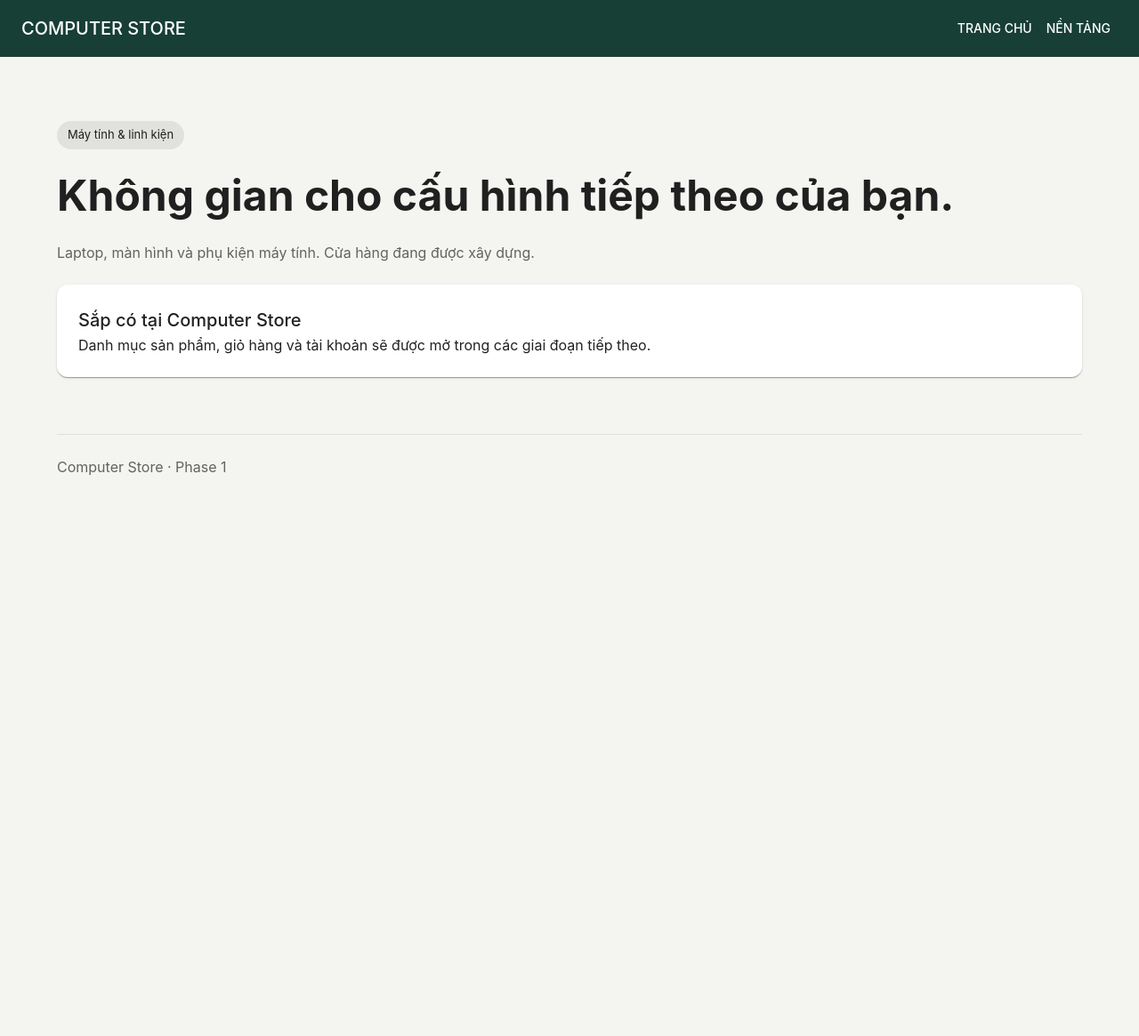
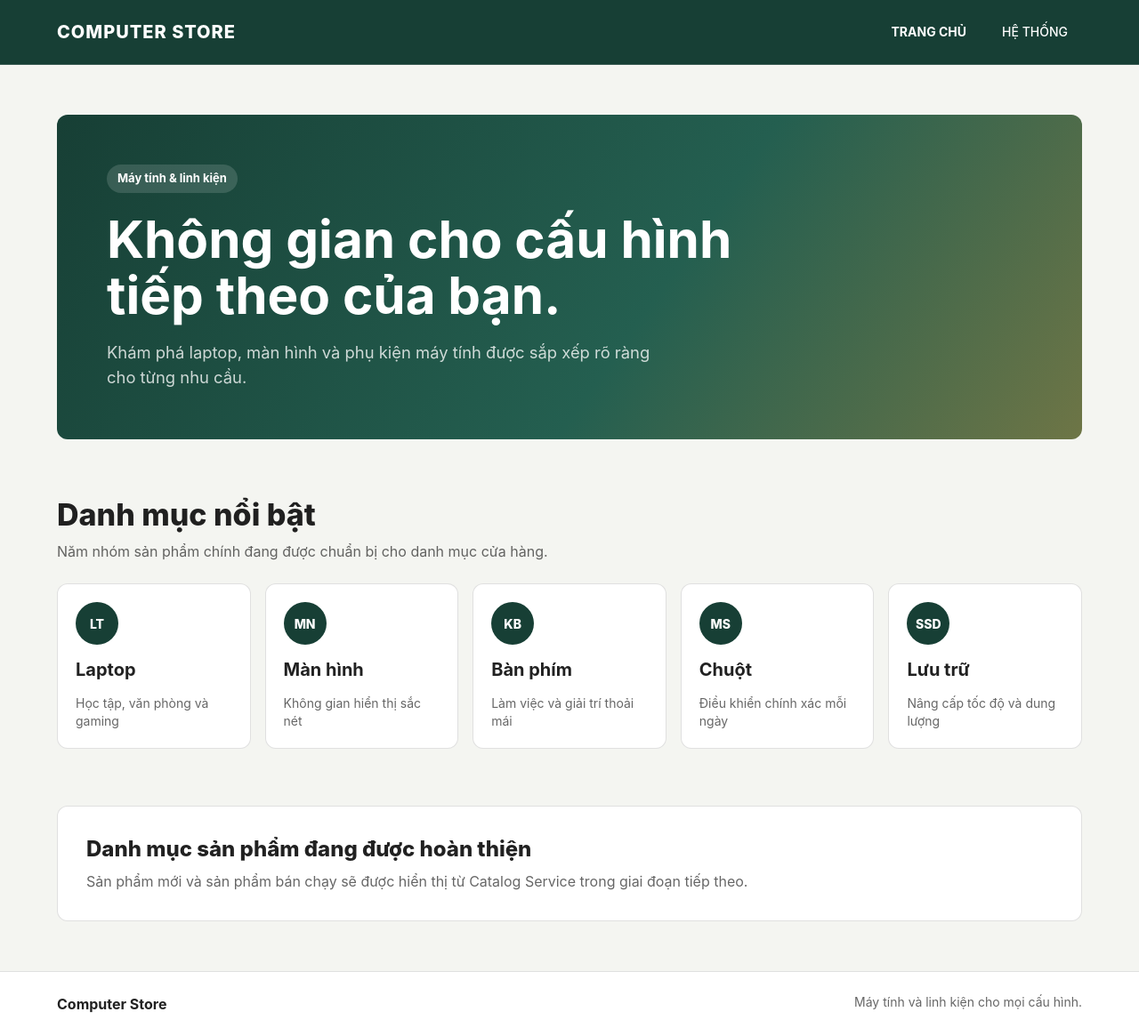
Before and after one commit to GDy2005/computer_store_website, a React (Vite) app in the folder source/frontend/: page / in a window 1280 px wide. Shown: the whole page at 89% size. Before the commit the page ends 800 px from the top, so only its background shows below. Built offline with nearby package versions, Linux system fonts and the light colour scheme.

Commit message:
Build responsive storefront layout

```diff
--- a/source/frontend/src/App.jsx
+++ b/source/frontend/src/App.jsx
@@ -1,7 +1,22 @@
-import {useEffect,useState} from 'react';
-import {Link,Routes,Route} from 'react-router-dom';
-import axios from 'axios';
-import {AppBar,Toolbar,Typography,Container,Stack,Button,Paper,Chip,Alert,Box} from '@mui/material';
-function Home(){return <Stack spacing={3}><Chip label="Máy tính & linh kiện" sx={{alignSelf:'flex-start'}}/><Typography variant="h3">Không gian cho cấu hình tiếp theo của bạn.</Typography><Typography color="text.secondary">Laptop, màn hình và phụ kiện máy tính. Cửa hàng đang được xây dựng.</Typography><Paper sx={{p:3}}><Typography variant="h6">Sắp có tại Computer Store</Typography><Typography>Danh mục sản phẩm, giỏ hàng và tài khoản sẽ được mở trong các giai đoạn tiếp theo.</Typography></Paper></Stack>;}
-function Foundation(){const [data,setData]=useState(null),[error,setError]=useState(''),[result,setResult]=useState('');const refresh=()=>axios.get('/api/v1/foundation/status').then(r=>{setData(r.data.data);setError('');}).catch(()=>setError('Chưa kết nối được hệ thống.'));useEffect(()=>{refresh();},[]);async function probe(){try{const r=await axios.post('/api/v1/foundation/identity/probes',{message:'Frontend foundation check',mode:'normal'});setResult(`Đã gửi kiểm tra: ${r.data.data.probeId}`);setTimeout(refresh,2000);}catch{setError('Không gửi được kiểm tra.');}}return <Stack spacing={2}><Typography variant="h4">Kiểm tra nền tảng Phase 1</Typography><Typography>Trang dành cho môi trường phát triển.</Typography>{error&&<Alert severity="error">{error}</Alert>}{result&&<Alert severity="info">{result}</Alert>}<Stack direction="row" spacing={2}><Button variant="contained" onClick={probe}>Kiểm tra event</Button><Button onClick={refresh}>Làm mới</Button></Stack>{data?.map(s=><Paper key={s.service} sx={{p:2}}><Typography variant="h6">{s.service}</Typography><Typography color="text.secondary">{s.database} · Events: {s.processedEvents} · Outbox: {s.pendingOutbox} · DLQ: {s.deadLetters}</Typography></Paper>)}</Stack>;}
-export default function App(){return <><AppBar position="static" elevation={0}><Toolbar><Typography variant="h6" sx={{flexGrow:1}}>COMPUTER STORE</Typography><Button color="inherit" component={Link} to="/">Trang chủ</Button><Button color="inherit" component={Link} to="/foundation">Nền tảng</Button></Toolbar></AppBar><Container maxWidth="lg" sx={{py:{xs:5,md:9}}}><Routes><Route path="/" element={<Home/>}/><Route path="/foundation" element={<Foundation/>}/><Route path="*" element={<Alert severity="info">Không tìm thấy trang.</Alert>}/></Routes><Box component="footer" sx={{mt:8,pt:3,borderTop:'1px solid #dce0d9'}}><Typography color="text.secondary">Computer Store · Phase 1</Typography></Box></Container></>;}
+import {Alert,Box,Container} from '@mui/material';
+import {Route,Routes} from 'react-router-dom';
+import SiteFooter from './components/SiteFooter.jsx';
+import SiteHeader from './components/SiteHeader.jsx';
+import FoundationPage from './pages/FoundationPage.jsx';
+import HomePage from './pages/HomePage.jsx';
+
+export default function App() {
+  return (
+    <Box sx={{display:'flex',minHeight:'100vh',flexDirection:'column'}}>
+      <SiteHeader/>
+      <Container component="main" maxWidth="lg" sx={{flexGrow:1,py:{xs:4,md:7}}}>
+        <Routes>
+          <Route path="/" element={<HomePage/>}/>
+          <Route path="/foundation" element={<FoundationPage/>}/>
+          <Route path="*" element={<Alert severity="info">Không tìm thấy trang.</Alert>}/>
+        </Routes>
+      </Container>
+      <SiteFooter/>
+    </Box>
+  );
+}
--- /dev/null
+++ b/source/frontend/src/components/SiteFooter.jsx
@@ -0,0 +1,14 @@
+import {Box,Container,Stack,Typography} from '@mui/material';
+
+export default function SiteFooter() {
+  return (
+    <Box component="footer" sx={{borderTop:'1px solid',borderColor:'divider',bgcolor:'background.paper',py:3}}>
+      <Container maxWidth="lg">
+        <Stack direction={{xs:'column',sm:'row'}} spacing={1} justifyContent="space-between">
+          <Typography fontWeight={700}>Computer Store</Typography>
+          <Typography color="text.secondary" variant="body2">Máy tính và linh kiện cho mọi cấu hình.</Typography>
+        </Stack>
+      </Container>
+    </Box>
+  );
+}
--- /dev/null
+++ b/source/frontend/src/components/SiteHeader.jsx
@@ -0,0 +1,42 @@
+import {AppBar,Button,Container,Stack,Toolbar,Typography} from '@mui/material';
+import {Link,useLocation} from 'react-router-dom';
+
+const navigation = [
+  {label:'Trang chủ',to:'/'},
+  {label:'Hệ thống',to:'/foundation'}
+];
+
+export default function SiteHeader() {
+  const {pathname} = useLocation();
+
+  return (
+    <AppBar position="sticky" elevation={0} sx={{borderBottom:'1px solid',borderColor:'rgba(255,255,255,0.14)'}}>
+      <Container maxWidth="lg">
+        <Toolbar disableGutters sx={{minHeight:{xs:64,md:72}}}>
+          <Typography
+            component={Link}
+            to="/"
+            variant="h6"
+            sx={{flexGrow:1,color:'inherit',fontWeight:800,letterSpacing:{xs:0.4,sm:1},textDecoration:'none'}}
+          >
+            COMPUTER STORE
+          </Typography>
+          <Stack component="nav" direction="row" spacing={{xs:0,sm:1}} aria-label="Điều hướng chính">
+            {navigation.map(item => (
+              <Button
+                key={item.to}
+                color="inherit"
+                component={Link}
+                to={item.to}
+                aria-current={pathname === item.to ? 'page' : undefined}
+                sx={{fontWeight:pathname === item.to ? 700 : 500,minWidth:{xs:'auto',sm:64},px:{xs:1,sm:2}}}
+              >
+                {item.label}
+              </Button>
+            ))}
+          </Stack>
+        </Toolbar>
+      </Container>
+    </AppBar>
+  );
+}
--- /dev/null
+++ b/source/frontend/src/pages/FoundationPage.jsx
@@ -0,0 +1,51 @@
+import {useEffect,useState} from 'react';
+import axios from 'axios';
+import {Alert,Button,Paper,Stack,Typography} from '@mui/material';
+
+export default function FoundationPage() {
+  const [data,setData] = useState(null);
+  const [error,setError] = useState('');
+  const [result,setResult] = useState('');
+
+  const refresh = () => axios.get('/api/v1/foundation/status')
+    .then(response => {
+      setData(response.data.data);
+      setError('');
+    })
+    .catch(() => setError('Chưa kết nối được hệ thống.'));
+
+  useEffect(() => {
+    refresh();
+  }, []);
+
+  async function probe() {
+    try {
+      const response = await axios.post('/api/v1/foundation/identity/probes', {message:'Frontend foundation check',mode:'normal'});
+      setResult(`Đã gửi kiểm tra: ${response.data.data.probeId}`);
+      setTimeout(refresh, 2000);
+    } catch {
+      setError('Không gửi được kiểm tra.');
+    }
+  }
+
+  return (
+    <Stack spacing={2}>
+      <Typography variant="h4">Kiểm tra nền tảng Phase 1</Typography>
+      <Typography>Trang dành cho môi trường phát triển.</Typography>
+      {error && <Alert severity="error">{error}</Alert>}
+      {result && <Alert severity="info">{result}</Alert>}
+      <Stack direction={{xs:'column',sm:'row'}} spacing={2} alignItems={{sm:'flex-start'}}>
+        <Button variant="contained" onClick={probe}>Kiểm tra event</Button>
+        <Button onClick={refresh}>Làm mới</Button>
+      </Stack>
+      {data?.map(service => (
+        <Paper key={service.service} sx={{p:2}}>
+          <Typography variant="h6">{service.service}</Typography>
+          <Typography color="text.secondary">
+            {service.database} · Events: {service.processedEvents} · Outbox: {service.pendingOutbox} · DLQ: {service.deadLetters}
+          </Typography>
+        </Paper>
+      ))}
+    </Stack>
+  );
+}
--- /dev/null
+++ b/source/frontend/src/pages/HomePage.jsx
@@ -0,0 +1,71 @@
+import {Box,Chip,Paper,Stack,Typography} from '@mui/material';
+
+const categories = [
+  {code:'LT',name:'Laptop',description:'Học tập, văn phòng và gaming'},
+  {code:'MN',name:'Màn hình',description:'Không gian hiển thị sắc nét'},
+  {code:'KB',name:'Bàn phím',description:'Làm việc và giải trí thoải mái'},
+  {code:'MS',name:'Chuột',description:'Điều khiển chính xác mỗi ngày'},
+  {code:'SSD',name:'Lưu trữ',description:'Nâng cấp tốc độ và dung lượng'}
+];
+
+function CategoryCard({code,name,description}) {
+  return (
+    <Paper
+      component="article"
+      variant="outlined"
+      sx={{height:'100%',p:2.5,transition:'transform 160ms ease, box-shadow 160ms ease','&:hover':{transform:'translateY(-3px)',boxShadow:3}}}
+    >
+      <Stack spacing={1.5}>
+        <Box
+          aria-hidden="true"
+          sx={{display:'grid',width:48,height:48,placeItems:'center',borderRadius:2,bgcolor:'primary.main',color:'primary.contrastText',fontSize:14,fontWeight:800}}
+        >
+          {code}
+        </Box>
+        <Typography component="h3" variant="h6" fontWeight={700}>{name}</Typography>
+        <Typography color="text.secondary" variant="body2">{description}</Typography>
+      </Stack>
+    </Paper>
+  );
+}
+
+export default function HomePage() {
+  return (
+    <Stack spacing={{xs:5,md:8}}>
+      <Paper
+        component="section"
+        elevation={0}
+        sx={{overflow:'hidden',p:{xs:3,sm:5,md:7},color:'common.white',background:'linear-gradient(125deg, #173f35 0%, #245f50 58%, #d79537 160%)'}}
+      >
+        <Stack spacing={2.5} maxWidth={760}>
+          <Chip label="Máy tính & linh kiện" sx={{alignSelf:'flex-start',bgcolor:'rgba(255,255,255,0.14)',color:'inherit',fontWeight:700}}/>
+          <Typography component="h1" variant="h3" sx={{fontSize:{xs:'2.15rem',sm:'3rem',md:'3.65rem'},lineHeight:1.08}}>
+            Không gian cho cấu hình tiếp theo của bạn.
+          </Typography>
+          <Typography sx={{maxWidth:620,color:'rgba(255,255,255,0.78)',fontSize:{xs:'1rem',md:'1.15rem'}}}>
+            Khám phá laptop, màn hình và phụ kiện máy tính được sắp xếp rõ ràng cho từng nhu cầu.
+          </Typography>
+        </Stack>
+      </Paper>
+
+      <Box component="section" aria-labelledby="category-heading">
+        <Stack spacing={1} sx={{mb:3}}>
+          <Typography id="category-heading" component="h2" variant="h4" fontWeight={800}>Danh mục nổi bật</Typography>
+          <Typography color="text.secondary">Năm nhóm sản phẩm chính đang được chuẩn bị cho danh mục cửa hàng.</Typography>
+        </Stack>
+        <Box sx={{display:'grid',gridTemplateColumns:{xs:'1fr',sm:'repeat(2, 1fr)',md:'repeat(5, 1fr)'},gap:2}}>
+          {categories.map(category => <CategoryCard key={category.name} {...category}/>)}
+        </Box>
+      </Box>
+
+      <Paper component="section" variant="outlined" sx={{p:{xs:3,md:4},bgcolor:'background.paper'}}>
+        <Stack spacing={1}>
+          <Typography component="h2" variant="h5" fontWeight={800}>Danh mục sản phẩm đang được hoàn thiện</Typography>
+          <Typography color="text.secondary">
+            Sản phẩm mới và sản phẩm bán chạy sẽ được hiển thị từ Catalog Service trong giai đoạn tiếp theo.
+          </Typography>
+        </Stack>
+      </Paper>
+    </Stack>
+  );
+}
--- a/source/frontend/src/theme.js
+++ b/source/frontend/src/theme.js
@@ -1,2 +1,19 @@
 import {createTheme} from '@mui/material/styles';
-export const theme=createTheme({palette:{mode:'light',primary:{main:'#173f35'},secondary:{main:'#d79537'},background:{default:'#f4f5f1'}},typography:{fontFamily:'Inter, Arial, sans-serif',h3:{fontWeight:700}},shape:{borderRadius:12}});
+
+export const theme = createTheme({
+  palette:{
+    mode:'light',
+    primary:{main:'#173f35'},
+    secondary:{main:'#d79537'},
+    background:{default:'#f4f5f1',paper:'#ffffff'}
+  },
+  typography:{
+    fontFamily:'Inter, Arial, sans-serif',
+    h3:{fontWeight:700}
+  },
+  shape:{borderRadius:12},
+  components:{
+    MuiButton:{defaultProps:{disableElevation:true}},
+    MuiPaper:{styleOverrides:{root:{backgroundImage:'none'}}}
+  }
+});
```
